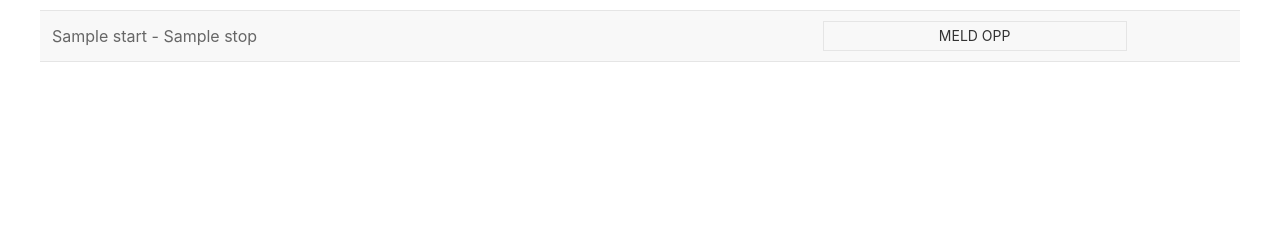
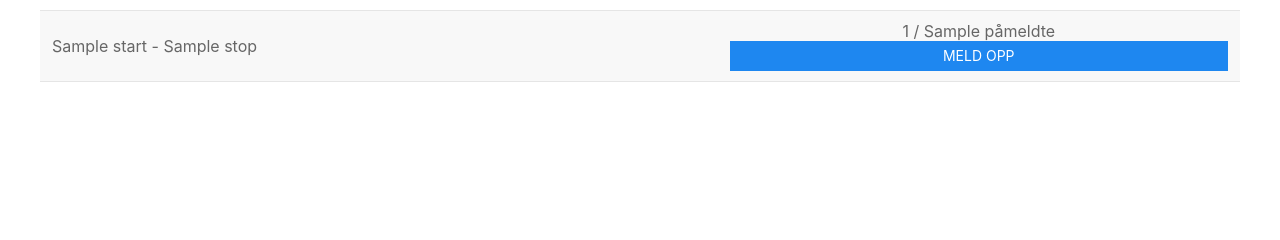
Before and after one commit to MattisTrygstad/Programvareutvikling-itsBooking, a Django app: template booking/templates/booking/course_detail.html in a window 1280 px wide. Shown: the part 109-349 px from the top of the page. Run offline with Django 3.2, Linux system fonts and the light colour scheme; tables that the repository leaves empty hold one stand-in row (values such as "Sample post"); the template is opened without the code that fills it: values that come from a table or form of the project are taken from there, most other values are stand-ins (such as "Sample title", 1, 10 or a date in 2020).

Commit message:
Modify front-end  buttons so that every empty interval is disabled and assistant is unable to join a booking interval if its full

```diff
--- a/booking/templates/booking/table_skeleton.html
+++ b/booking/templates/booking/table_skeleton.html
@@ -25,22 +25,19 @@
                                 class="uk-form-width-xsmall uk-input uk-form-blank"
                                 onchange="update_min_assistants(this, this.id, this.value);">
                             {% else %}
-
+                                <div class="uk-text-center">{{ booking_interval.assistants.all.count }} / {{ booking_interval.min_available_assistants }} påmeldte</div>
                                 <input type="button" name="add assistants" id="{{ booking_interval.nk }}"
-                                onclick="make_assistants_available(this, this.id);" {% if booking_interval.min_available_assistants == 0 %} disabled {% endif %}
-                                {% if request.user in booking_interval.assistants.all %}
-                                value="Meld av"
-                                class="uk-button uk-button-primary uk-button-small uk-width-3-4 uk-width-expand"
+                                onclick="make_assistants_available(this, this.id);"
+                                {% if request.user not in booking_interval.assistants.all %}
+                                       {% if booking_interval.min_available_assistants == 0 or booking_interval.min_available_assistants <= booking_interval.assistants.all.count%}
+                                            disabled value="Fullt" {% endif %}
+                                       class="uk-button uk-button-primary uk-button-small uk-width-1-1 uk-width-expand"
+                                       value="Meld opp"
                                 {% else %}
-                                   {% if booking_interval.min_available_assistants <= booking_interval.assistants.all.count %}
-                                    value="Meld opp"
-                                    class="uk-button uk-button-danger uk-button-small uk-width-3-4 uk-width-expand"
-                                   {% else %}
-                                    value="Meld opp"
-                                    class="uk-button uk-button-default uk-button-small uk-width-3-4 uk-width-expand"
-                                   {% endif %}
+                                    value="Meld av"
+                                    class="uk-button uk-button-danger uk-button-small uk-width-1-1 uk-width-expand"
                                 {% endif %}>
-                            {% endif %}
+                        {% endif %}
                         </td>
                     {% endfor %}
                 </tr>
@@ -89,14 +86,16 @@ function make_assistants_available(element, id) {
 
 }
 
-function make_available(id){
+function make_available(id, count){
     document.getElementById(id).setAttribute('value','Meld opp');
-    document.getElementById(id).setAttribute('class','uk-button uk-button-default uk-button-small uk-width-3-4 uk-width-expand');
+    document.getElementById(id).setAttribute('class','uk-button uk-button-primary uk-button-small uk-width-1-1 uk-width-expand');
+
 }
 
-function make_not_available(id){
+function make_not_available(id, count){
     document.getElementById(id).setAttribute('value','Meld av');
-    document.getElementById(id).setAttribute('class','uk-button uk-button-primary uk-button-small uk-width-3-4 uk-width-expand')
+    document.getElementById(id).setAttribute('class','uk-button uk-button-danger uk-button-small uk-width-1-1 uk-width-expand')
+
 }
 
 </script>
```
